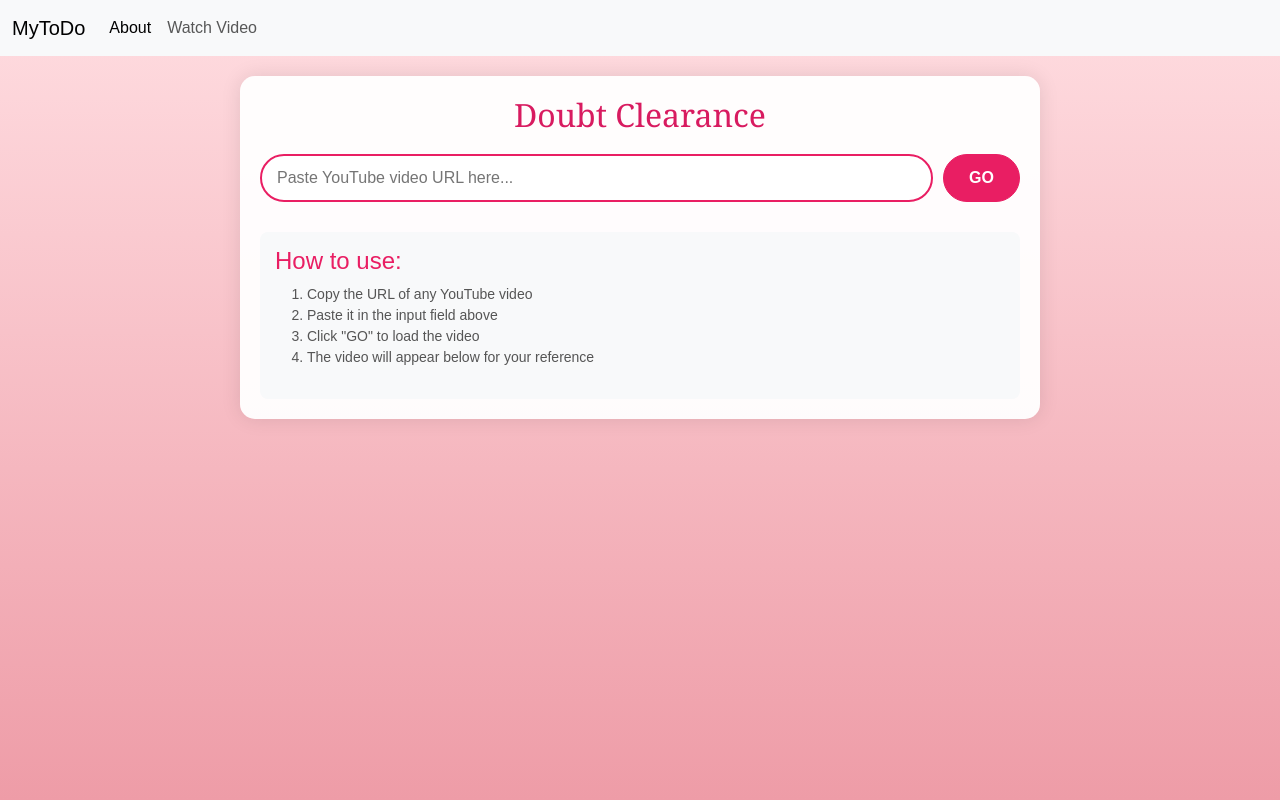
After one commit to Joby-John/todoapp, a Flask app: page /doubts in a window 1280 px wide. The commit adds this page. Run offline with Flask 3, Linux system fonts and the light colour scheme.

Commit message:
added watch youtube link funtionality

```diff
--- a/app.py
+++ b/app.py
@@ -70,6 +70,10 @@ def update(sno):
     rowToUpdate = Todo.query.filter_by(sno=sno).first()
     return render_template('update.html', rowToUpdate = rowToUpdate)
 
+@app.route('/doubts')
+def doubt():
+    return render_template('doubts.html')
+
 
 if __name__ == "__main__":
     app.run(debug=False, port = 8000)
--- /dev/null
+++ b/static/js/doubt-player.js
@@ -0,0 +1,83 @@
+document.addEventListener('DOMContentLoaded', function() {
+    const youtubeUrlInput = document.getElementById('youtubeUrl');
+    const goBtn = document.getElementById('goBtn');
+    const videoContainer = document.getElementById('videoContainer');
+    const videoPlayer = document.getElementById('videoPlayer');
+
+    // Function to extract YouTube video ID from URL (handles encoded URLs)
+    function getYouTubeId(url) {
+        // First decode any URL-encoded characters
+        try {
+            url = decodeURIComponent(url);
+        } catch (e) {
+            // If decoding fails, proceed with original URL
+            console.log('URL decoding error, using original URL');
+        }
+
+        // Updated regex pattern to handle various YouTube URL formats
+        const regExp = /^.*(youtu\.be\/|v\/|u\/\w\/|embed\/|watch\?v=|&v=|watch\?.+&v=)([^#&?]*).*/;
+        const match = url.match(regExp);
+
+        return (match && match[2].length === 11) ? match[2] : null;
+    }
+
+    // Function to validate and clean the YouTube URL
+    function cleanYouTubeUrl(url) {
+        // Remove any URL-encoded characters
+        try {
+            url = decodeURIComponent(url);
+        } catch (e) {
+            // If decoding fails, return original
+            return url;
+        }
+
+        // Fix common URL issues
+        url = url.replace(/\?/g, '&').replace(/&+/, '&');
+
+        // Ensure it starts with http
+        if (!url.startsWith('http')) {
+            url = 'https://' + url;
+        }
+
+        return url;
+    }
+
+    // Function to load the YouTube video
+    function loadYouTubeVideo() {
+        let url = youtubeUrlInput.value.trim();
+        url = cleanYouTubeUrl(url);
+
+        const videoId = getYouTubeId(url);
+
+        if (videoId) {
+            videoPlayer.src = `https://www.youtube.com/embed/${videoId}?autoplay=1&rel=0`;
+            videoContainer.style.display = 'block';
+
+            // Scroll to the video player for better UX
+            videoContainer.scrollIntoView({ behavior: 'smooth', block: 'nearest' });
+        } else {
+            alert('Please enter a valid YouTube URL. Examples:\n\n' +
+                  '• https://www.youtube.com/watch?v=lHvFb1buP54\n' +
+                  '• https://youtu.be/lHvFb1buP54');
+            youtubeUrlInput.focus();
+        }
+    }
+
+    // Event listener for GO button click
+    goBtn.addEventListener('click', loadYouTubeVideo);
+
+    // Event listener for Enter key press
+    youtubeUrlInput.addEventListener('keypress', function(e) {
+        if (e.key === 'Enter') {
+            loadYouTubeVideo();
+        }
+    });
+
+    // Clear video when input is cleared
+    youtubeUrlInput.addEventListener('input', function() {
+        if (!this.value.trim()) {
+            videoPlayer.src = '';
+            videoContainer.style.display = 'none';
+        }
+    });
+});
--- a/templates/base.html
+++ b/templates/base.html
@@ -27,7 +27,7 @@
                         <a class="nav-link active" aria-current="page" href="/about">About</a>
                     </li>
                     <li class="nav-item">
-                        <a class="nav-link" href="#">Letter</a>
+                        <a class="nav-link" href="/doubts">Watch Video</a>
                     </li>
                 </ul>
             </div>
--- /dev/null
+++ b/templates/doubts.html
@@ -0,0 +1,142 @@
+{% extends 'base.html' %}
+
+{% block title %}
+    Doubt Clearance
+{% endblock title %}
+
+{% block styles %}
+    <style>
+        body {
+            background: linear-gradient(to bottom, #ffdde1, #ee9ca7);
+            min-height: 100vh;
+            font-family: 'Arial', sans-serif;
+            margin: 0;
+            padding: 0;
+            overflow-x: hidden; /* Prevent horizontal scroll */
+        }
+
+        .container {
+            background: rgba(255, 255, 255, 0.95);
+            padding: 20px;
+            border-radius: 15px;
+            box-shadow: 0 0 20px rgba(0, 0, 0, 0.1);
+            margin: 20px auto;
+            position: relative;
+            z-index: 10; /* Ensure content stays above floating elements */
+            max-width: 800px;
+        }
+
+        h2 {
+            color: #d81b60;
+            font-family: 'Georgia', serif;
+            font-size: 2rem;
+            margin: 0 0 20px 0;
+            text-align: center;
+        }
+
+        .btn-success {
+            background-color: #e91e63;
+            border-color: #e91e63;
+        }
+
+        .btn-success:hover {
+            background-color: #f06292;
+            border-color: #f06292;
+        }
+
+        .video-input-container {
+            display: flex;
+            gap: 10px;
+            margin-bottom: 30px;
+        }
+
+        .video-input {
+            flex: 1;
+            padding: 10px 15px;
+            border: 2px solid #e91e63;
+            border-radius: 30px;
+            font-size: 16px;
+            outline: none;
+            transition: all 0.3s;
+        }
+
+        .video-input:focus {
+            border-color: #f06292;
+            box-shadow: 0 0 0 3px rgba(233, 30, 99, 0.2);
+        }
+
+        .go-btn {
+            padding: 10px 25px;
+            border-radius: 30px;
+            font-weight: bold;
+            cursor: pointer;
+        }
+
+        .video-container {
+            position: relative;
+            padding-bottom: 56.25%; /* 16:9 aspect ratio */
+            height: 0;
+            overflow: hidden;
+            border-radius: 10px;
+            margin-top: 20px;
+            background: #000;
+            display: none; /* Hidden by default */
+        }
+
+        .video-iframe {
+            position: absolute;
+            top: 0;
+            left: 0;
+            width: 100%;
+            height: 100%;
+            border: none;
+        }
+
+        .instructions {
+            margin-top: 20px;
+            padding: 15px;
+            background: #f8f9fa;
+            border-radius: 8px;
+            color: #555;
+            font-size: 14px;
+        }
+
+        .instructions h4 {
+            color: #e91e63;
+            margin-top: 0;
+        }
+    </style>
+{% endblock styles %}
+
+{% block content %}
+    <div class="container">
+        <h2>Doubt Clearance</h2>
+
+        <div class="video-input-container">
+            <input type="url"
+                   id="youtubeUrl"
+                   class="video-input"
+                   placeholder="Paste YouTube video URL here..."
+                   required>
+            <button id="goBtn" class="btn btn-success go-btn">GO</button>
+        </div>
+
+        <div id="videoContainer" class="video-container">
+            <iframe id="videoPlayer" class="video-iframe"
+                    allow="accelerometer; autoplay; clipboard-write; encrypted-media; gyroscope; picture-in-picture"
+                    allowfullscreen></iframe>
+        </div>
+
+        <div class="instructions">
+            <h4>How to use:</h4>
+            <ol>
+                <li>Copy the URL of any YouTube video</li>
+                <li>Paste it in the input field above</li>
+                <li>Click "GO" to load the video</li>
+                <li>The video will appear below for your reference</li>
+            </ol>
+        </div>
+    </div>
+
+    <script src="{{ url_for('static', filename='js/doubt-player.js') }}"></script>
+{% endblock content %}
```
Also changed, not shown: instance/todo.db.
